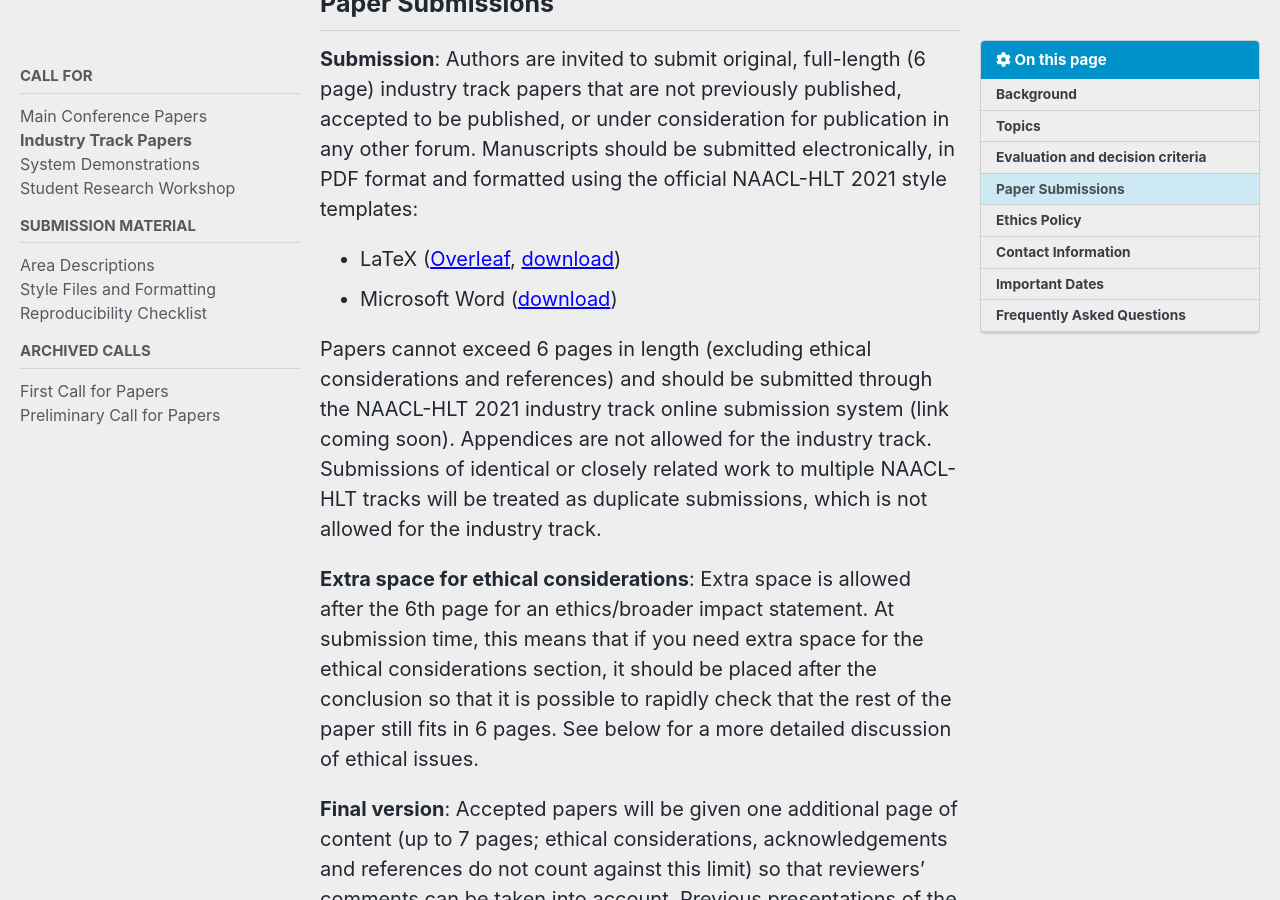
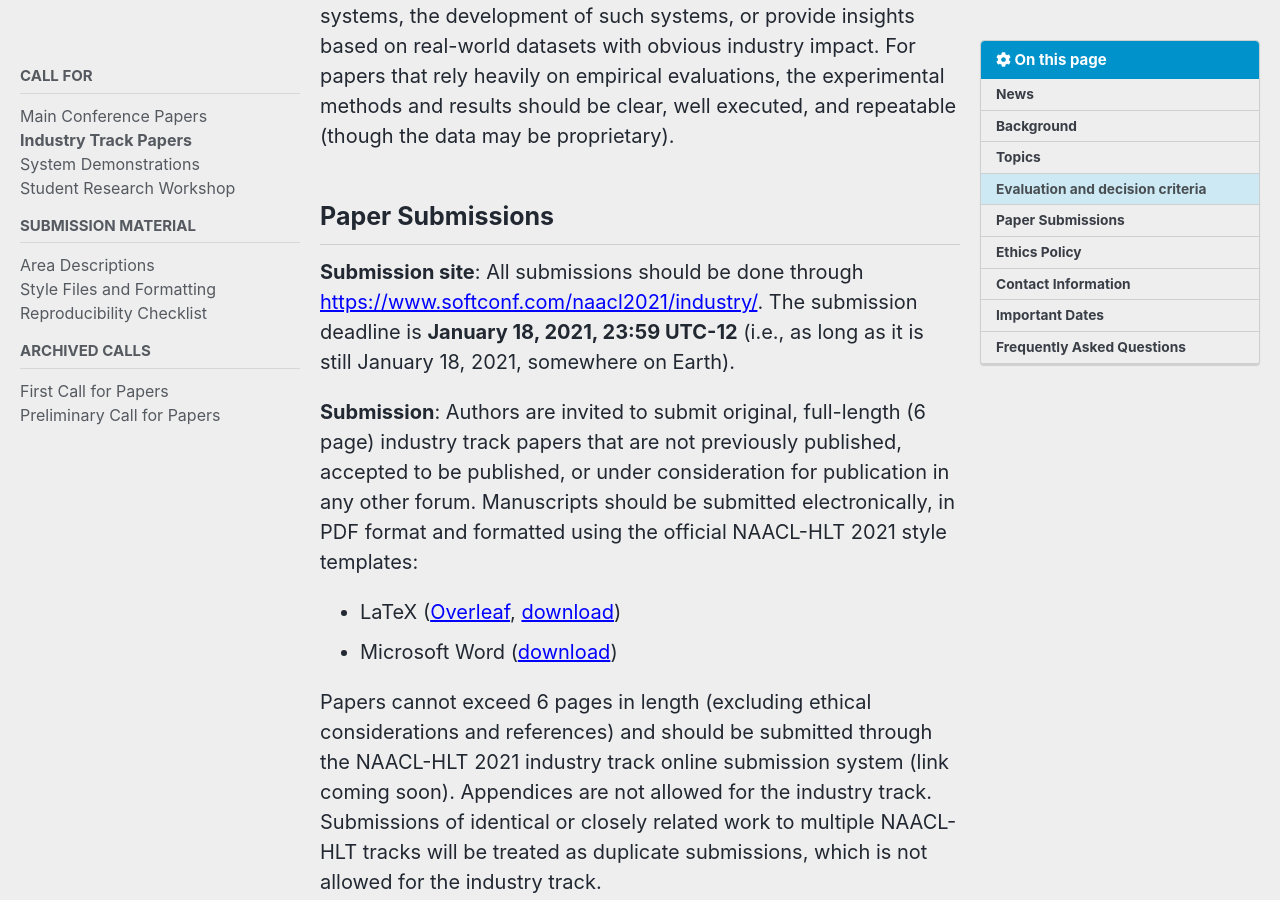
Before and after one commit to naacl-org/naacl-2021-website, a Jekyll site: the page built from _pages/calls/industry.md, in a window 1280 px wide and 900 px high, scrolled down 3328 px. Built offline with Jekyll 4.4.1, drawn with Linux system fonts in a browser that asks for light colours; cached includes are drawn as plain includes; nearby versions of some CDN libraries; some of the changed text lies outside the part shown.

Commit message:
Added submission site + deadline to the call for Industry Papers

```diff
--- a/_pages/calls/industry.md
+++ b/_pages/calls/industry.md
@@ -8,6 +8,11 @@
 toc_sticky: true
 toc_icon: "cog"
 ---
+
+## News
+
+* Submission site now open at <https://www.softconf.com/naacl2021/industry/>
+* Submission deadline is **January 18, 2021, 23:59 UTC-12**.
 
 ## Background
 
@@ -48,6 +53,8 @@
 **Submissions will be reviewed in a double-blind manner** and assessed based on their novelty, technical quality, potential impact, and clarity. Submissions in the industry track should emphasize real-world implementations of natural language processing systems, the development of such systems, or provide insights based on real-world datasets with obvious industry impact. For papers that rely heavily on empirical evaluations, the experimental methods and results should be clear, well executed, and repeatable (though the data may be proprietary).
 
 ## Paper Submissions
+
+**Submission site**: All submissions should be done through <https://www.softconf.com/naacl2021/industry/>.  The submission deadline is **January 18, 2021, 23:59 UTC-12** (i.e., as long as it is still January 18, 2021, somewhere on Earth).
 
 **Submission**: Authors are invited to submit original, full-length (6 page) industry track papers that are not previously published, accepted to be published, or under consideration for publication in any other forum.  Manuscripts should be submitted electronically, in PDF format and formatted using the official NAACL-HLT 2021 style templates:
 
```
Also changed, not shown: _pages/calls/papers-final.md (+1 -1 lines).
